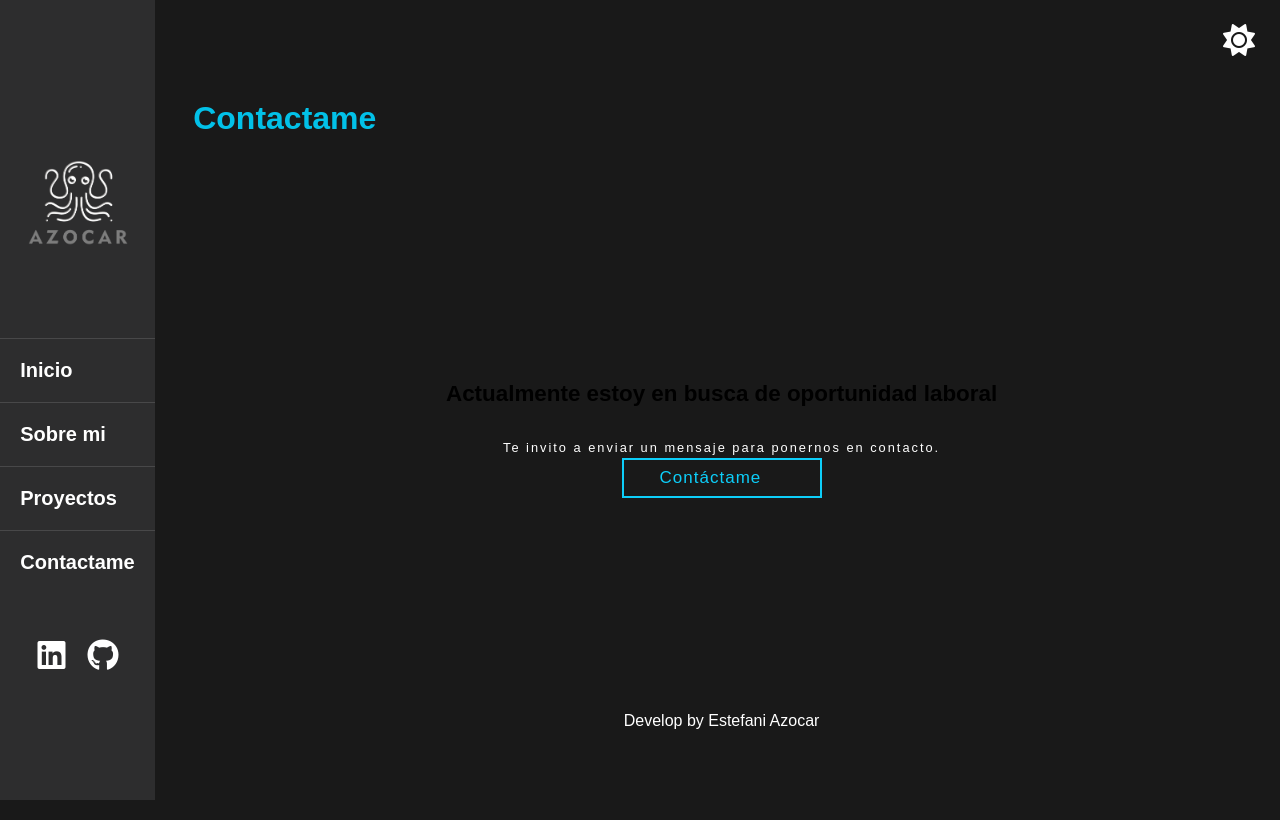
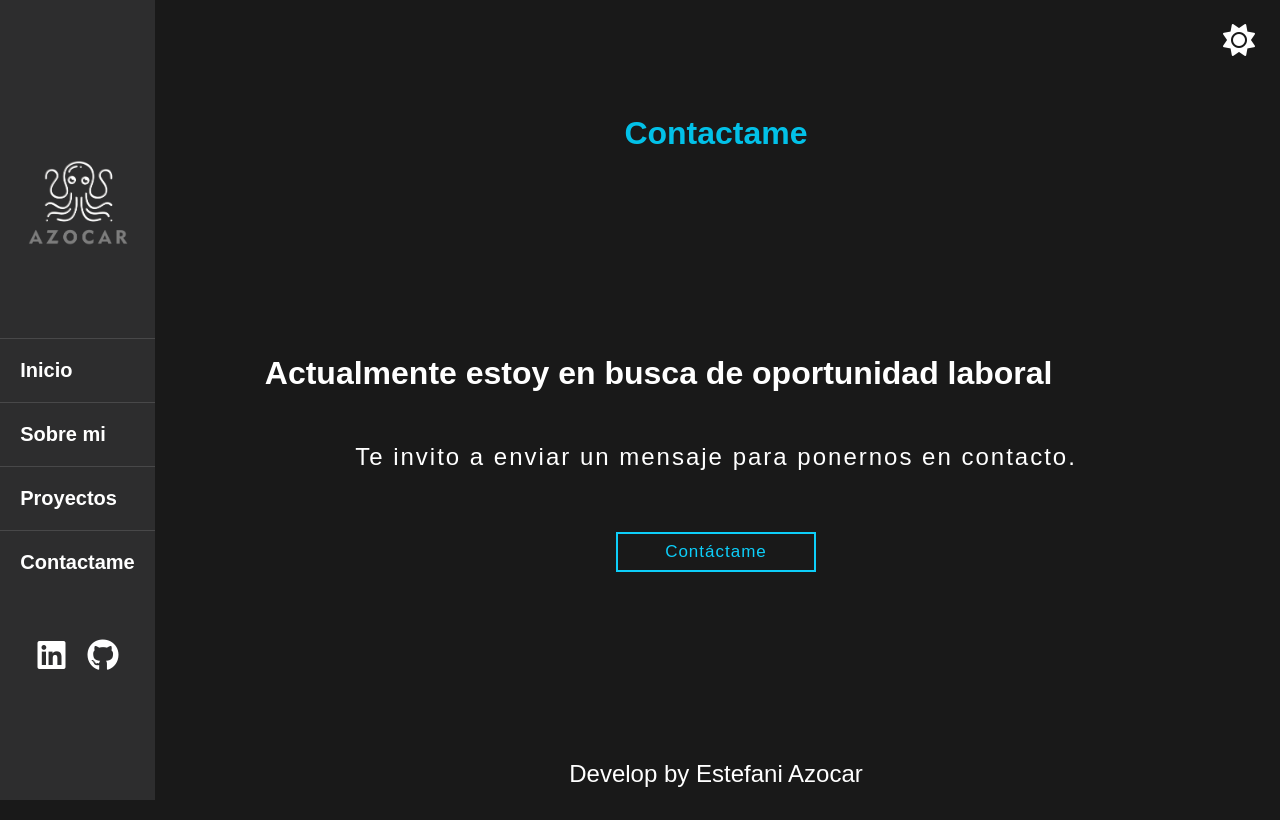
Before and after one commit to EstefaniAzocar/portafolio, a React (Create React App) app: page /contactame in a window 1280 px wide. Built offline with nearby package versions, Linux system fonts and the light colour scheme.

Commit message:
estilos de la vista de contactame

```diff
--- a/src/view/contactame/contactame.css
+++ b/src/view/contactame/contactame.css
@@ -2,42 +2,66 @@
   display: flex;
   justify-content: space-between;
   flex-direction: column;
-    padding-left: 10.2rem;
-    margin-top: 70px;
-    /* gap: 20px; */
-    min-height: 85vh;
+  width: 100%;
+  min-height: 90vh;
+  margin-top: 100px;
 }
 
-.titleContactame {
+.title{
+  justify-content: center;
+  margin-bottom: 100px;
+  margin: 0;
+}
+
+.titleContactame{
     display: flex;
-  justify-content: left;
+    justify-content: center;
     font-size: 2rem;
-  padding: 30px;
+    padding: 15px;
+    font-weight: bold;
 /* color: var(--colorIcon); */
     color: rgba(0, 212, 255, 0.9);
 }
 
-.contactame {
+.textContactame{
   display: flex;
   justify-content: center;
   align-items: center;
-  flex-direction: column;
-
+  text-align: center;
+  padding: 10px;
+  color: white;
+  font-size: 1.7rem;
+  margin: 0;
 }
 
-.textContactame {
+.contactame{
+  display: flex;
+  height: 30%;
+  justify-content: center;
+  flex-direction: column;
+  gap: 50px;
+}
+
+.texto{
+  justify-content: center;
+  text-align: center;
+  font-size: 1.5rem;
+}
+
+.boton{
+  width: 100%;
   display: flex;
   justify-content: center;
-  font-size: 1.4rem;
-  margin-bottom: 2rem;
-  /* padding-top: 15px; */
+  align-items: center;
+  height: 60px;
 }
 
-.btnContactame {
+.btnContactame{
   width: 100%;
     height: 40px;
     display: flex;
     align-items: center;
+    justify-content: center;
     color: #0DCEF9;
     border: 2px solid #0DCEF9;
     border-radius: 0px;
@@ -54,15 +78,40 @@
     -moz-transition: ease-out 0.3s;
     transition: ease-out 0.3s;
 }
-.btnContactame:hover {
+
+.btnContactame:hover{
   box-shadow: inset 400px 0 0 0 #0DCEF9;
   color: black;
 }
 
+footer{
+  display: flex;
+  color: white;
+  font-size: 1.3rem;
+  justify-content:center;
+  margin: 0;
+  height: 60px;
+}
 
+@media screen and (min-width: 950px) {
+  .sectionContactame{
+    padding-left: 9.5rem;
+    align-items: center;
+  }
+  .title{
+    justify-content: center;
+    align-items: center;
+    width: 80%;
+  }
+  .textContactame{
+    justify-content: left;
+    font-size: 2rem;
+    padding: 0;
+  }
+  .contactame{
+    width: 80%;
+  }
   footer{
-  color: #ffffff;
-  display: flex;
-  justify-content: center;
-  padding-bottom: 20px;
+    font-size: 1.5rem;
   }
+}
--- a/src/view/contactame/contactame.jsx
+++ b/src/view/contactame/contactame.jsx
@@ -5,14 +5,14 @@ const Contactame = () => {
   return (
     <>
       <div id="sectionContactame" className="sectionContactame">
-        <h1 className="titleContactame">Contactame</h1>
+        <div className='title'><h1 className="titleContactame">Contactame</h1></div>
         <section className="contactame">
         <h5 className="textContactame"> Actualmente estoy en busca de oportunidad laboral </h5>
-          <p>Te invito a enviar un mensaje para ponernos en contacto. </p>
+          <p className='texto'>Te invito a enviar un mensaje para ponernos en contacto. </p>
 
-          <a href="mailto:estefanyazocar3@gmail.com" className="btnContactame">
+          <div className='boton'><a href="mailto:estefanyazocar3@gmail.com" className="btnContactame">
             Contáctame
-          </a>
+          </a></div>
 
         </section>
         <footer>Develop by Estefani Azocar</footer>
```
Also changed, not shown: src/view/sobreMi/sobreMi.css (+0 -11 lines). Lines whose indentation alone changed are shown as unchanged.
